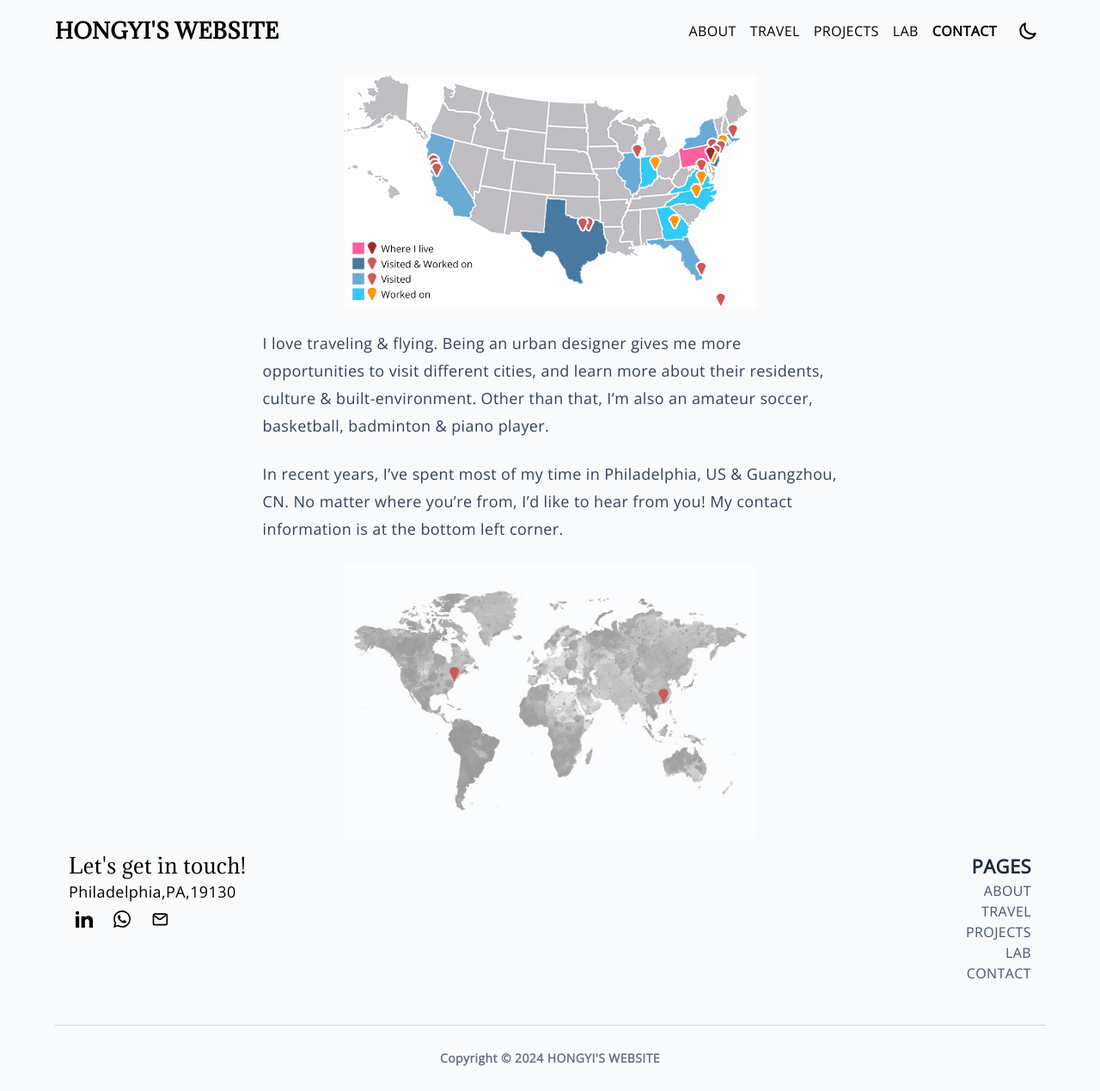
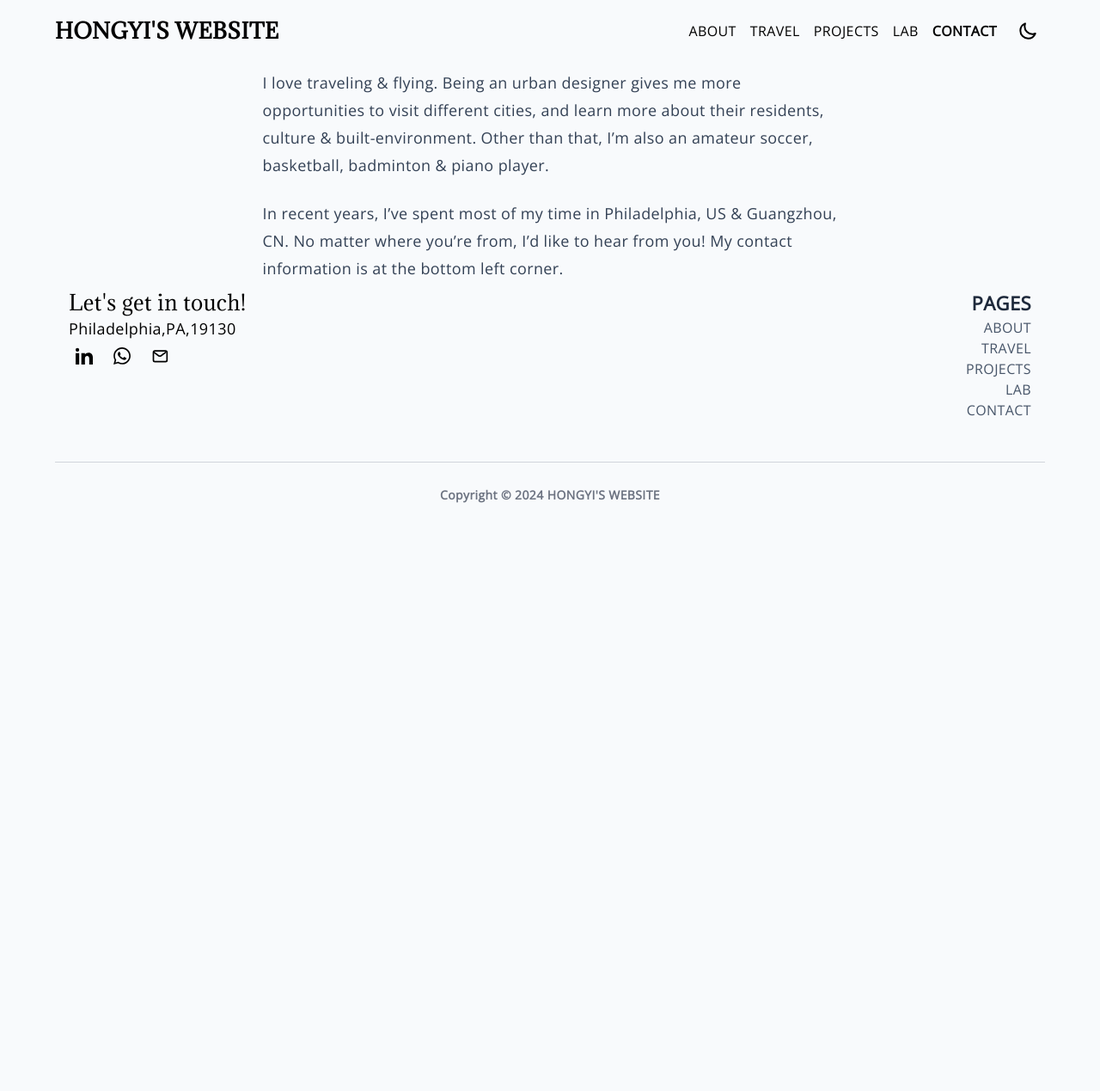
Before and after one commit to hongyili-hl/hongyili-hl.github.io, a Jekyll site: the page built from tags.md, in a window 1280 px wide. Shown: the whole page at 86% size. Built offline with Jekyll 4.4.1, drawn with Linux system fonts in a browser that asks for light colours; after the commit the page ends 900 px from its top, so only the background shows below that.

Commit message:
Update contact.html

```diff
--- a/_layouts/contact.html
+++ b/_layouts/contact.html
@@ -3,13 +3,7 @@ layout: base
 ---
 
 <div class="flex justify-center py-2 md:py-4">
-  <img src="/assets/images/Footprint Map.jpg" alt="" class="basis-2/6  w-11/12 md:w-5/12 p-2 md:px-0" oncontextmenu="return false" ondragstart="return false" style="-webkit-touch-callout: none;-webkit-user-select: none;-moz-user-select: none;-ms-user-select: none;user-select: none">
-</div>
-<div class="flex justify-center py-2 md:py-4">
   <article class="prose md:prose-lg prose-p:font-extralight prose-headings:font-light prose-slate dark:prose-invert prose-img:mx-auto prose-img:w-2/3">
   {{ content }}
   </article>
 </div>
-<div class="flex justify-center py-2 md:py-4">
-  <img src="/assets/images/Map.jpg" alt="" class="basis-2/6  w-11/12 md:w-5/12 p-2 md:px-0" oncontextmenu="return false" ondragstart="return false" style="-webkit-touch-callout: none;-webkit-user-select: none;-moz-user-select: none;-ms-user-select: none;user-select: none">
-</div>
```
